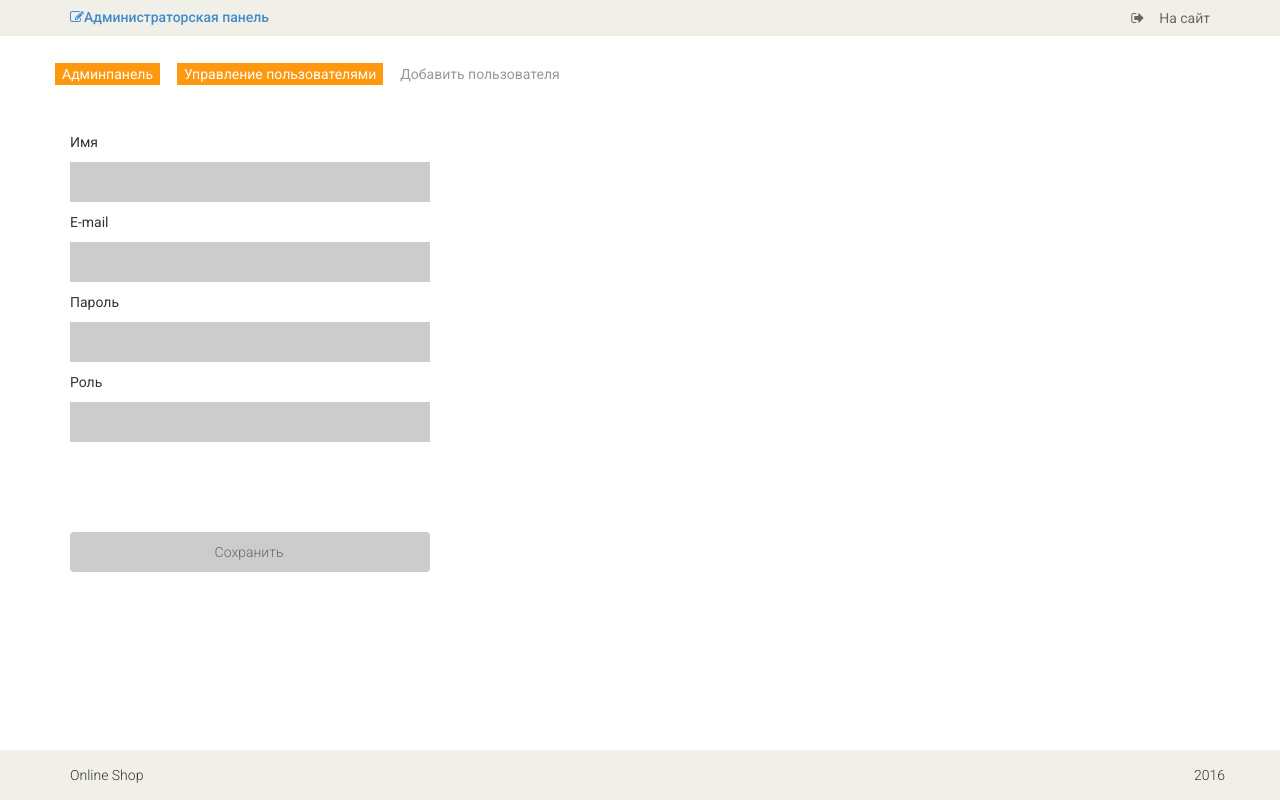
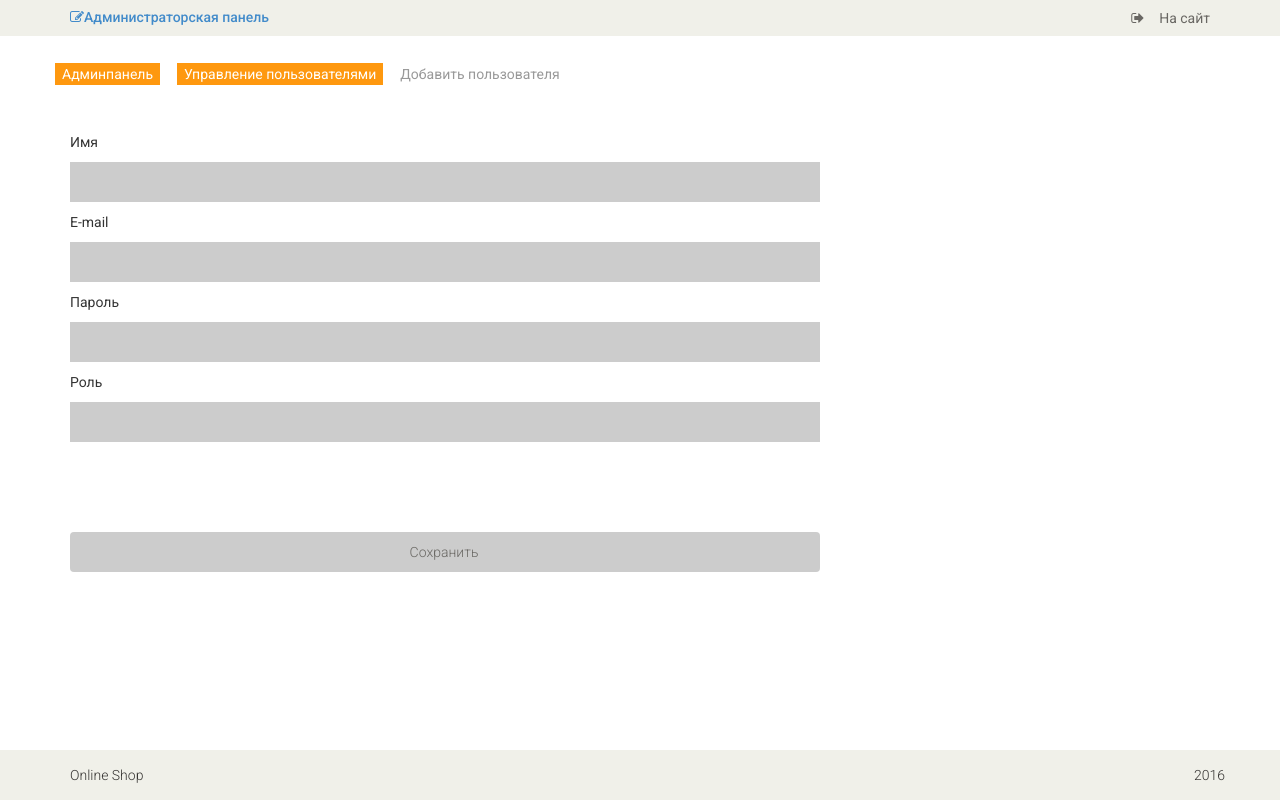
Before and after one commit to IgorPinchuk/phpOnlineShop, a PHP site: page /views/admin_user/create.php in a window 1280 px wide. Run offline with PHP 8.4, Linux system fonts and the light colour scheme; some libraries are stand-ins or nearby versions.

Commit message:
enlarged width of form in admin create/update

```diff
--- a/www/views/admin_category/create.php
+++ b/www/views/admin_category/create.php
@@ -27,7 +27,7 @@
                 </ul>
             <?php endif; ?>
 
-            <div class="col-lg-4">
+            <div class="col-lg-8">
                 <div class="login-form">
                     <form action="#" method="post">
 
--- a/www/views/admin_category/update.php
+++ b/www/views/admin_category/update.php
@@ -19,7 +19,7 @@
 
             <br/>
 
-            <div class="col-lg-4">
+            <div class="col-lg-8">
                 <div class="login-form">
                     <form action="#" method="post">
 
--- a/www/views/admin_product/create.php
+++ b/www/views/admin_product/create.php
@@ -27,7 +27,7 @@
                 </ul>
             <?php endif; ?>
 
-            <div class="col-lg-4">
+            <div class="col-lg-8">
                 <div class="login-form">
                     <form action="#" method="post" enctype="multipart/form-data">
 
--- a/www/views/admin_product/update.php
+++ b/www/views/admin_product/update.php
@@ -19,7 +19,7 @@
 
             <br/>
 
-            <div class="col-lg-4">
+            <div class="col-lg-8">
                 <div class="login-form">
                     <form action="#" method="post" enctype="multipart/form-data">
 
--- a/www/views/admin_user/create.php
+++ b/www/views/admin_user/create.php
@@ -16,7 +16,7 @@
 
             <br/>
 
-            <div class="col-lg-4">
+            <div class="col-lg-8">
                 <div class="login-form">
                     <form action="#" method="post" enctype="multipart/form-data">
 
--- a/www/views/admin_user/update.php
+++ b/www/views/admin_user/update.php
@@ -19,7 +19,7 @@
 
             <br/>
 
-            <div class="col-lg-4">
+            <div class="col-lg-8">
                 <div class="login-form">
                     <form action="#" method="post" enctype="multipart/form-data">
 
```
Also changed, not shown: www/upload/images/products/94.jpg.
